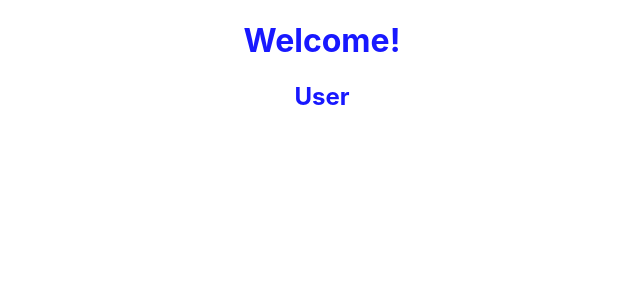
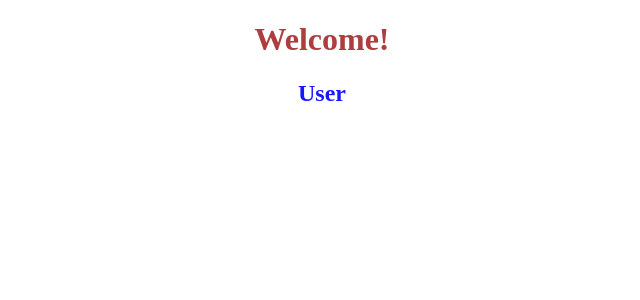
Before and after one commit to vimalprogrammer/React-basics, a React (Create React App) app: page / in a window 1280 px wide. Shown: the top 300 px of the page, without its empty margins (318-958 px from the left). Built offline with nearby package versions, Linux system fonts and the light colour scheme.

Commit message:
css comments added

```diff
--- a/src/index.css
+++ b/src/index.css
@@ -1,13 +1,6 @@
-body {
-  margin: 0;
-  font-family: -apple-system, BlinkMacSystemFont, 'Segoe UI', 'Roboto', 'Oxygen',
-    'Ubuntu', 'Cantarell', 'Fira Sans', 'Droid Sans', 'Helvetica Neue',
-    sans-serif;
-  -webkit-font-smoothing: antialiased;
-  -moz-osx-font-smoothing: grayscale;
+.header
+{
+  color: brown;
+  text-align: center;
+
 }
-
-code {
-  font-family: source-code-pro, Menlo, Monaco, Consolas, 'Courier New',
-    monospace;
-}
```
